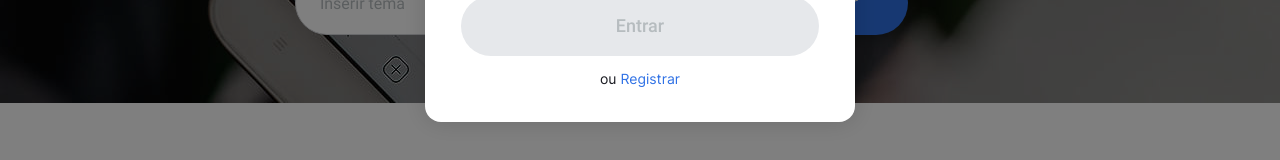
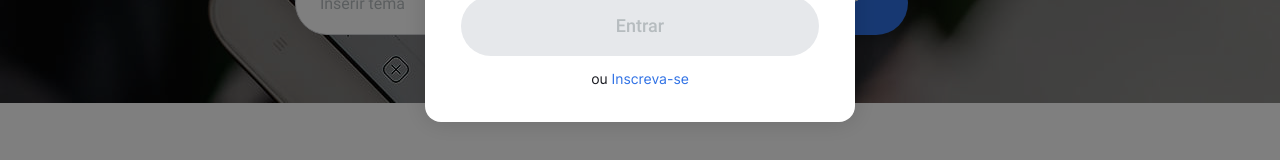
Before and after one commit to jlcambraia/news-explorer-frontend, a React (Vite) app: page / in a window 1280 px wide. Both pictures are taken after a click on the button "Entrar". Shown: the part 473-633 px from the top of the page. Built offline with nearby package versions, Linux system fonts and the light colour scheme; no server answers.

Commit message:
refactor: altera texto do link para registro

```diff
--- a/src/components/modals/Popup.jsx
+++ b/src/components/modals/Popup.jsx
@@ -51,7 +51,7 @@ export default function Popup({
                 onClick={() => openPopup(registerPopup)}
                 className="popup__signup-link"
               >
-                Registrar
+                Inscreva-se
               </Link>
             </p>
           )}
```
